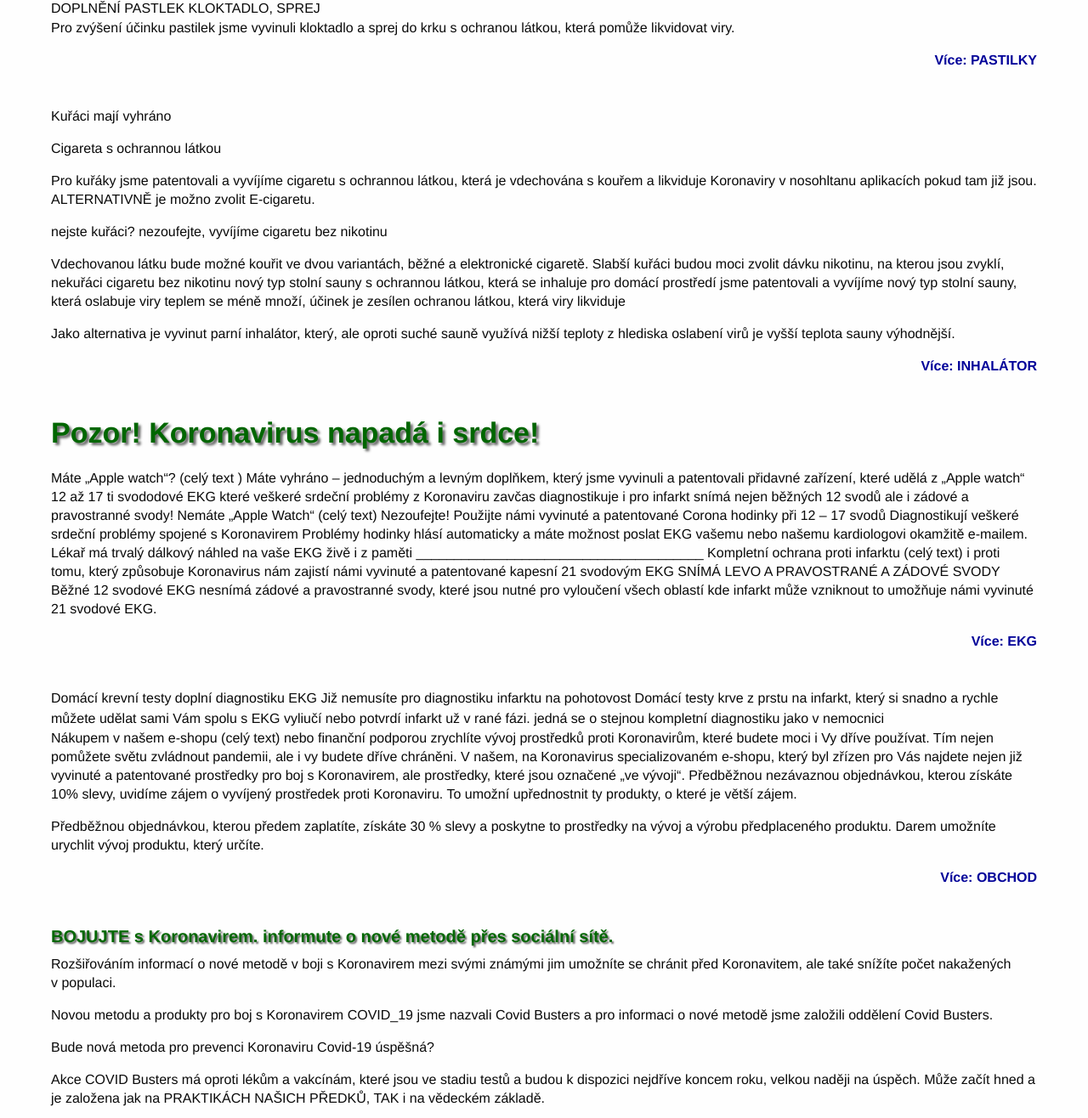
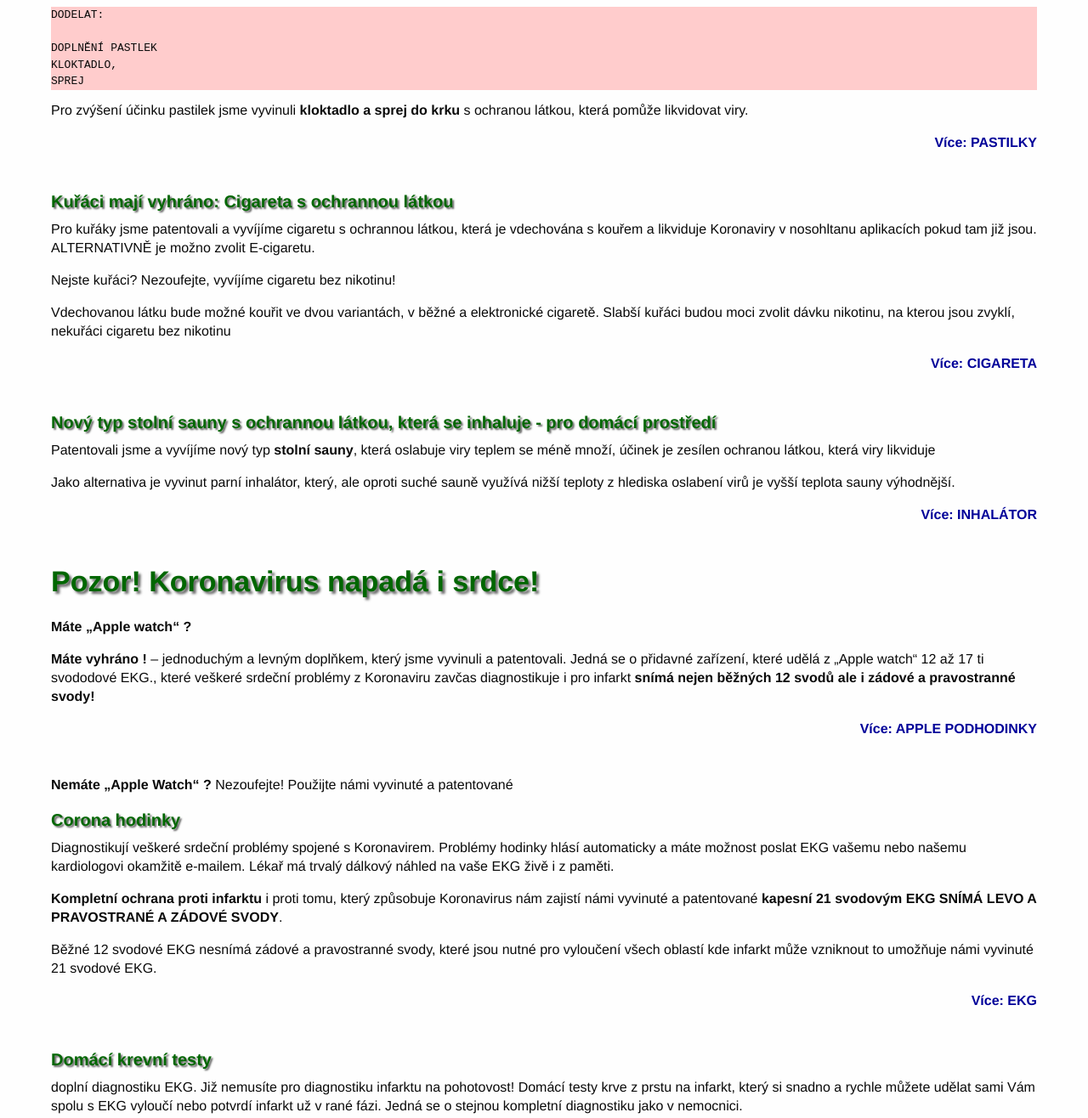
Before and after one commit to KriosEmpire/Vynalezy-a-pokroky, a plain HTML site: page koronabusters/index.html in a window 1280 px wide. Shown: the part 5638-6954 px from the top of the page at 85% size. Drawn offline with Linux system fonts and the light colour scheme; a script that the page names is missing.

Commit message:
Add files via upload

```diff
--- a/koronabusters/index.html
+++ b/koronabusters/index.html
@@ -252,16 +252,17 @@ Jestli výsledek testu bude pozitivní zachráníme mnoho životů. Určitě i W
 <p>Zatímco velké firmy hledají vakcíny, které budou nejdříve k dispozici koncem roku a my se snažíme o okamžitou pomoc a s využitím léčebných metod našich předků kombinovaných s nejnovějšími vědeckými poznatky snížit pravděpodobnost nákazy Koronavirem. To znamená působit na množení viru v nosohltanu než přejdou do plic pitím horkých nápojů, nahříváním dutin v nosohltanu pomocí horkého vzduchu stolní saunou i páry inhalátorem a dezinfekcí nosohltanu speciální formulí v kloktadlech, pastilkách a sprejích v dalších nových produktech a lécích,  které jsme pro boj s Koronavidem vyvinuli a patentovali.</p>
 </div>
 
+<hr/>
+
 <img src="assets/img/icons/corona-busters.png" class="co-icon" />
 <h3>Nová myšlenka presidenta Trumpa „desinfekcí zlikvidujete koronaviry“ obletěla svět a zachrání lidstvo před pandemií.</h3>
 
 <p>A nebýt této poznámky na tiskové konferenci v růžové zahradě !použijte dezinfekční prostředek pro likvidaci viru v těle k vývoji nových pro likvidaci Koronaviru nikdy nedošlo. Byli jsme inspirováni s jakou rozhodností a razancí president Trump bojuje proti pandemii a jaké prostředky vynakládá.</p>
 
-<p>Vyvinuli jsme řadu produktů s desinfekčním prostředkem likvidující viry a neškodné pro lidský organismus myšlenka je již patentována a první nami vyvinuté produkty proti Koronavirům založených
+<p><b>Vyvinuli jsme řadu produktů s desinfekčním prostředkem likvidující viry</b> a neškodné pro lidský organismus myšlenka je již patentována a první nami vyvinuté produkty proti Koronavirům založených
 na této myšlence jsou již na našem e-shopu.</p>
 
-<p>Je to např. nová rouška je založena nanadechování ochranné látky desinfenkčního prostředku který likviduje všechny viry, takže nemohou vniknout do plic na rozdíl současných roušek, které viry nelikvidují a chrání pouze okolí nikoliv uživatele.</p>
-
+<p>Je to např. <b>nová rouška</b>, je založena nanadechování ochranné látky desinfenkčního prostředku který likviduje všechny viry, takže nemohou vniknout do plic na rozdíl současných roušek, které viry nelikvidují a chrání pouze okolí nikoliv uživatele.</p>
 <p>Nová patentovaná rouška je vhodná pro každého, zejména vysoce rizikové skupiny, které museli dosud omezovat styk s lidmi.
 Díky roušce bude možné uvolnit bezpečnostní opatření a povolit „business as usual“ protože s rouškou se nikdo nenakazí.
 tím se nejen zachrání mnoho životů, ale ušetří ohromné peníze, které by  … byly ztraceny kdyby se v přísných opatřeních muselo pokračovat. V přechodném stádiu uvolňování opatření by mohli roušku nosit jen rizikové skupiny, neboť skupiny s dobrou imunitou mají většinou mírný průběh onemocnění</p>
@@ -273,97 +274,63 @@ tím se nejen zachrání mnoho životů, ale ušetří ohromné peníze, které
 <p>Protože ne každý chce nosit roušku, zejména když to není nařízeno, vyvinuli jsme a patentovali speciální pastilky s ochrannou látkou, která likviduje nebo oslabuje Koronaviry v nosohltanu, takže se nemohou v plné síle dostat do plic a tak nahrazují roušku a podstatně snižují riziko nákazy.</p>
 
 
+<pre style="background-color:#fcc">
+DODELAT:
+
 DOPLNĚNÍ PASTLEK
 KLOKTADLO,
 SPREJ
+</pre>
 
 
-<p>Pro zvýšení účinku pastilek jsme vyvinuli kloktadlo a sprej do krku s ochranou látkou, která pomůže likvidovat viry.</p>
+<p>Pro zvýšení účinku pastilek jsme vyvinuli <b>kloktadlo a sprej do krku</b> s ochranou látkou, která pomůže likvidovat viry.</p>
 <p style="width:100%;height:50px;"><a href="methods-and-products.html" style="float:right;color:#009;font-weight:bold;">Více: PASTILKY</a></p>
 
 
-<p>Kuřáci mají vyhráno</p>
-<p>Cigareta s ochrannou látkou</p>
-<p>Pro kuřáky jsme patentovali a vyvíjíme cigaretu s ochrannou látkou, která je vdechována s kouřem a likviduje Koronaviry v nosohltanu aplikacích pokud tam již jsou. ALTERNATIVNĚ je možno zvolit E-cigaretu.
+<h3>Kuřáci mají vyhráno: Cigareta s ochrannou látkou</h3>
+<p>Pro kuřáky jsme patentovali a vyvíjíme cigaretu s ochrannou látkou, která je vdechována s kouřem a likviduje Koronaviry v nosohltanu aplikacích pokud tam již jsou. ALTERNATIVNĚ je možno zvolit E-cigaretu.</p>
+<p>Nejste kuřáci? Nezoufejte, vyvíjíme cigaretu bez nikotinu!</p>
+<p>Vdechovanou látku bude možné kouřit ve dvou variantách, v běžné a elektronické cigaretě. Slabší kuřáci budou moci zvolit dávku nikotinu, na kterou jsou zvyklí, nekuřáci cigaretu bez nikotinu</p>
+<p style="width:100%;height:50px;"><a href="methods-and-products.html" style="float:right;color:#009;font-weight:bold;">Více: CIGARETA</a></p>
 
-<p>nejste kuřáci? nezoufejte, vyvíjíme cigaretu bez nikotinu</p>
-<p>Vdechovanou látku bude možné kouřit ve dvou variantách, běžné a elektronické cigaretě. Slabší kuřáci budou moci zvolit dávku nikotinu, na kterou jsou zvyklí, nekuřáci cigaretu bez nikotinu
-
-nový typ stolní sauny s ochrannou
-látkou, která se inhaluje
-pro domácí prostředí
-jsme patentovali a vyvíjíme nový typ stolní sauny, která oslabuje viry teplem se méně množí, účinek je zesílen ochranou látkou, která viry likviduje
-
-
+<h3>Nový typ stolní sauny s ochrannou látkou, která se inhaluje - pro domácí prostředí</h3>
+<p>Patentovali jsme a vyvíjíme nový typ <b>stolní sauny</b>, která oslabuje viry teplem se méně množí, účinek je zesílen ochranou látkou, která viry likviduje</p>
 <p>Jako alternativa je vyvinut parní inhalátor, který, ale oproti suché sauně využívá nižší teploty z hlediska oslabení virů je vyšší teplota sauny výhodnější.</p>
-<p style="width:100%;height:50px;"><a href="methods-and-products.html" style="float:right;color:#009;font-weight:bold;">Více: INHALÁTOR</a></p>
+<p style="width:100%;height:50px;"><a href="methods-and-products.html#cigaret" style="float:right;color:#009;font-weight:bold;">Více: INHALÁTOR</a></p>
 
 
 <h2>Pozor! Koronavirus napadá i srdce!</h2>
-<p>
-Máte „Apple watch“?                   (celý text )
-Máte vyhráno – jednoduchým a levným
-doplňkem, který jsme vyvinuli a patentovali
-přidavné zařízení, které udělá
-z „Apple watch“ 12 až 17 ti svododové EKG
-které veškeré srdeční problémy z Koronaviru
-zavčas diagnostikuje i
-pro infarkt snímá nejen běžných 12 svodů ale i zádové a pravostranné svody!
+<p><b>Máte „Apple watch“&nbsp;?</b></p>
+<p><b>Máte vyhráno&nbsp;!</b> – jednoduchým a levným doplňkem, který jsme vyvinuli a patentovali. Jedná se o přidavné zařízení, které udělá z „Apple watch“ 12 až 17 ti svododové EKG., které veškeré srdeční problémy z Koronaviru zavčas diagnostikuje i pro infarkt <b>snímá nejen běžných 12 svodů ale i zádové a pravostranné svody!</b></p>
+<p style="width:100%;height:50px;"><a href="methods-and-products.html" style="float:right;color:#009;font-weight:bold;">Více: APPLE PODHODINKY</a></p>
 
 
-Nemáte „Apple Watch“ 		(celý text)
-Nezoufejte! Použijte námi vyvinuté a patentované
-Corona hodinky
-při
-12 – 17 svodů
-Diagnostikují veškeré srdeční problémy
-spojené s Koronavirem
-Problémy hodinky hlásí automaticky a máte možnost
-poslat EKG vašemu nebo našemu kardiologovi okamžitě e-mailem.
-Lékař má trvalý dálkový náhled na vaše EKG živě i z paměti
-______________________________________
-Kompletní ochrana proti infarktu		(celý text)
-i proti tomu, který způsobuje Koronavirus nám zajistí
-námi vyvinuté a patentované
-kapesní 21 svodovým EKG
-SNÍMÁ LEVO A PRAVOSTRANÉ A ZÁDOVÉ SVODY
-Běžné 12 svodové EKG nesnímá zádové
-a pravostranné svody, které jsou nutné pro vyloučení
-všech oblastí kde infarkt může vzniknout
-to umožňuje námi vyvinuté 21 svodové EKG.
-</p>
+<p><b>Nemáte „Apple Watch“&nbsp;?</b> Nezoufejte! Použijte námi vyvinuté a patentované</p>
+
+<h3>Corona hodinky</h3>
+<!-- při 12 – 17 svodů -->
+<p>Diagnostikují veškeré srdeční problémy spojené s Koronavirem. Problémy hodinky hlásí automaticky a máte možnost poslat EKG vašemu nebo našemu kardiologovi okamžitě e-mailem. Lékař má trvalý dálkový náhled na vaše EKG živě i z paměti.</p>
+<p><b>Kompletní ochrana proti infarktu</b> i proti tomu, který způsobuje Koronavirus nám zajistí námi vyvinuté a patentované <b>kapesní 21 svodovým EKG SNÍMÁ LEVO A PRAVOSTRANÉ A ZÁDOVÉ SVODY</b>.
+<p>Běžné 12 svodové EKG nesnímá zádové a pravostranné svody, které jsou nutné pro vyloučení všech oblastí kde infarkt může vzniknout to umožňuje námi vyvinuté 21 svodové EKG.</p>
 <p style="width:100%;height:50px;"><a href="methods-and-products.html" style="float:right;color:#009;font-weight:bold;">Více: EKG</a></p>
 
-Domácí krevní testy doplní diagnostiku EKG
-Již nemusíte pro diagnostiku infarktu na pohotovost
-Domácí testy krve z prstu na infarkt, který si
-snadno a rychle můžete udělat sami
-Vám spolu s EKG vyliučí nebo potvrdí infarkt už v rané fázi.
-jedná se o stejnou kompletní diagnostiku
-jako v nemocnici
 
-<p>
-Nákupem v našem e-shopu 						(celý text)
-nebo finanční podporou zrychlíte
-vývoj prostředků proti Koronavirům,
-které budete moci i Vy dříve používat.
-Tím nejen pomůžete světu zvládnout pandemii,
-ale i vy budete dříve chráněni.
-V našem, na Koronavirus specializovaném e-shopu, který byl zřízen pro
-Vás najdete nejen již vyvinuté a
-patentované prostředky pro boj s Koronavirem,
-ale prostředky, které jsou označené „ve vývoji“. Předběžnou nezávaznou objednávkou, kterou získáte 10% slevy, uvidíme zájem o vyvíjený prostředek proti Koronaviru. To umožní upřednostnit ty produkty, o které je větší zájem.</p>
+<h3>Domácí krevní testy</h3>
+<p>doplní diagnostiku EKG. Již nemusíte pro diagnostiku infarktu na pohotovost! Domácí testy krve z prstu na infarkt, který si snadno a rychle můžete udělat sami Vám spolu s EKG vyloučí nebo potvrdí infarkt už v rané fázi. Jedná se o stejnou kompletní diagnostiku jako v nemocnici.</p>
 
-<p>Předběžnou objednávkou, kterou předem
-zaplatíte, získáte 30 % slevy a poskytne to prostředky
-na vývoj a výrobu předplaceného produktu.
-Darem umožníte urychlit vývoj produktu, který určíte.</p>
+<p><b>Nákupem v našem e-shopu</b> nebo <b>finanční podporou</b> zrychlíte vývoj prostředků proti Koronavirům, které budete moci i Vy dříve používat. Tím nejen pomůžete světu zvládnout pandemii, ale i vy budete dříve chráněni. V našem, <b>na Koronavirus specializovaném e-shopu</b>, který byl zřízen pro Vás, najdete nejen již vyvinuté a patentované prostředky pro boj s Koronavirem, ale i prostředky, které jsou označené „ve vývoji“.</p>
+<p><b>Předběžnou nezávaznou objednávkou, kterou získáte 10% slevy</b>, uvidíme zájem o vyvíjený prostředek proti Koronaviru. To umožní upřednostnit ty produkty, o které je větší zájem.</p>
+<p><b>Předběžnou objednávkou, kterou předem zaplatíte, získáte 30 % slevy</b> a poskytne to prostředky na vývoj a výrobu předplaceného produktu.</p>
 <p style="width:100%;height:50px;"><a href="methods-and-products.html" style="float:right;color:#009;font-weight:bold;">Více: OBCHOD</a></p>
+
+
+<p><b>Darem umožníte urychlit vývoj produktu, který určíte.</b></p>
+<p style="width:100%;height:50px;"><a href="donate.html" style="float:right;color:#009;font-weight:bold;">Více: DOTACE</a></p>
 
 
 <h3>BOJUJTE s Koronavirem. informute o nové metodě přes sociální sítě.</h3>
 <p>Rozšiřováním informací o nové metodě v boji s Koronavirem mezi svými známými jim umožníte se chránit před Koronavitem, ale také snížíte počet nakažených v populaci.</p>
-<p>Novou metodu a produkty pro boj s Koronavirem COVID_19 jsme nazvali Covid Busters a pro informaci o nové metodě jsme založili oddělení Covid Busters.</p>
+<p>Novou metodu a produkty pro boj s Koronavirem COVID-19 jsme nazvali Covid Busters a pro informaci o nové metodě jsme založili oddělení Covid Busters.</p>
 
 <!--
 Povzbuďte mysl zpíváním našeho bojového popěvku proti Koronaviru „Corona Buster“.  A nebo, když nemáte hudební talent tak si ji můžete poslechnout, jak ji nazpíval náš Corona Busters team.
```
Also changed, not shown: koronabusters/donate.html (+5 -3 lines), koronabusters/methods-and-products.html (+2 -1 lines).
